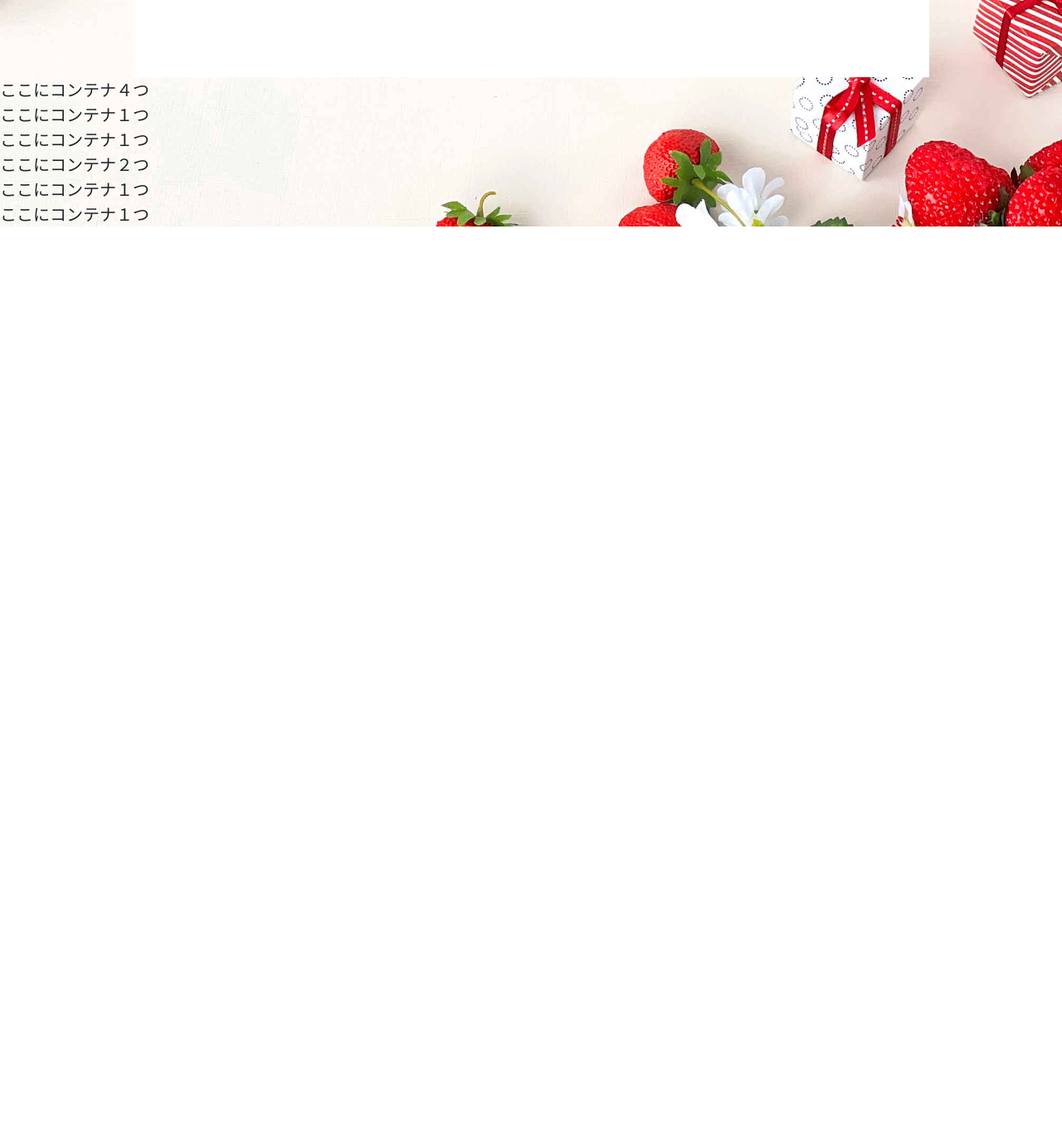
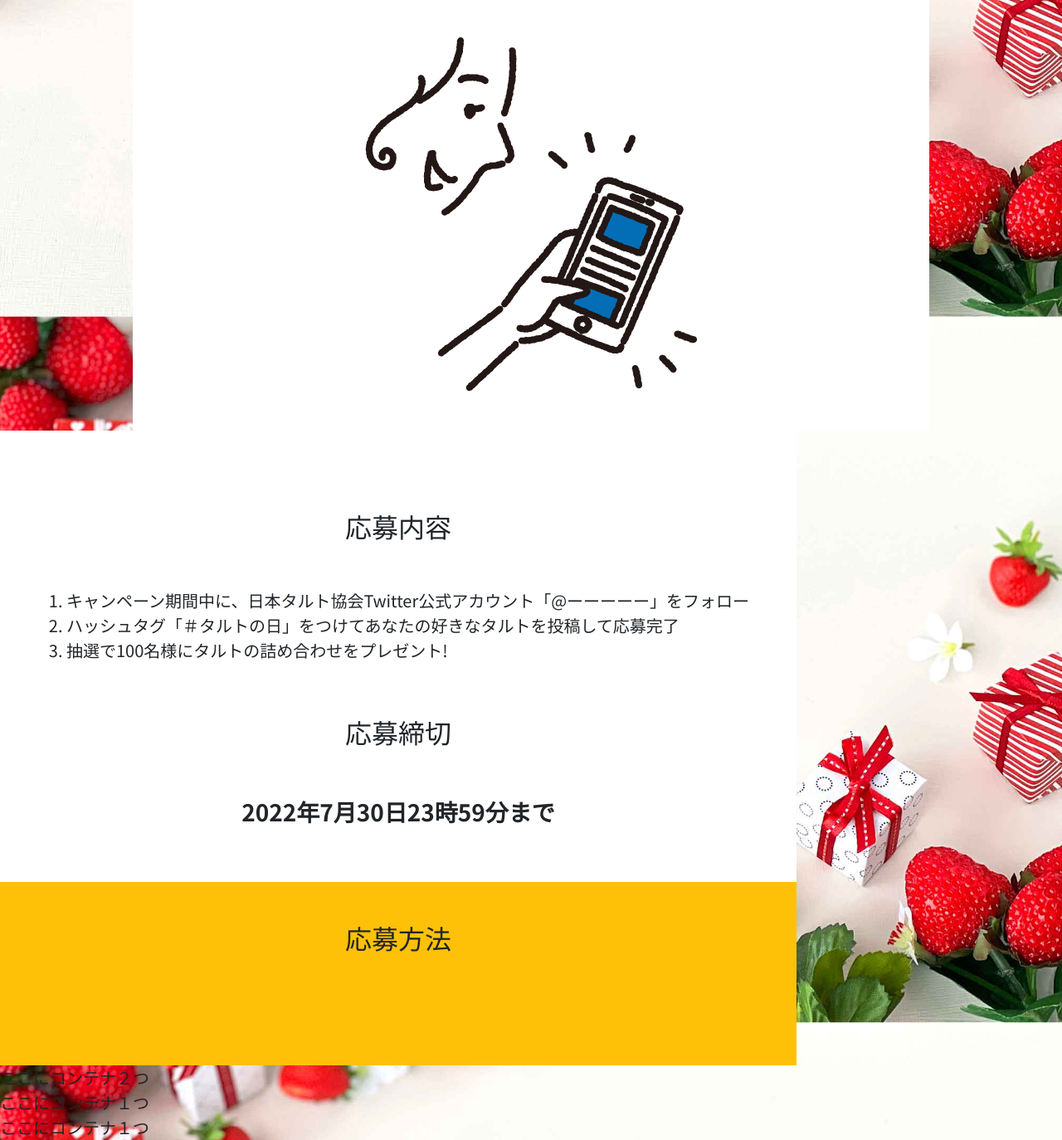
Before and after one commit to yuyu72155/talt2022, a plain HTML site: page bs_tart/index.html in a window 1280 px wide. Shown: the part 1320-2694 px from the top of the page at 83% size. Before the commit the page ends 1593 px from the top, so only its background shows below. Drawn offline with nearby package versions, Linux system fonts and the light colour scheme.

Commit message:
Add files via upload

```diff
--- a/bs_tart/index.html
+++ b/bs_tart/index.html
@@ -51,14 +51,32 @@
             <div class="my-5 text-center">
                 <p><img src="images/main_title.png" alt="" class="img-fluid"></p>
             </div>
+            <div class="text-center">
+                <img src="images/pic_main.png" alt="" class="img-fluid">
+            </div>
         </div>
-        ここにコンテナ４つ
     </section>
     <section id="flow">
-        ここにコンテナ１つ
+        <div class="container-camp p-5 bg-white">
+            <h2 class="py-5 text-center">応募内容</h2>
+            <ol>
+                <li>キャンペーン期間中に、日本タルト協会Twitter公式アカウント「@ーーーーー」をフォロー</li>
+                <li>ハッシュタグ「＃タルトの日」をつけてあなたの好きなタルトを投稿して応募完了</li>
+                <li>抽選で100名様にタルトの詰め合わせをプレゼント!</li>
+            </ol>
+            <h2 class="py-5 text-center">応募締切</h2>
+            <p class="text-center fs-3 fw-bold">2022年7月30日23時59分まで</p>
+                </div>
     </section>
     <section id="how">
-        ここにコンテナ１つ
+        <div class="container-camp p-5 text-center bg-warning">
+            <h2 class="pb-5">応募方法</h2>
+            <div class="row g-3">
+                <div class="col-sm-12 col-md-4">
+                    <img src=""
+                </div>
+            </div>
+        </div>
     </section>
     <section id="item">
         ここにコンテナ２つ
```
